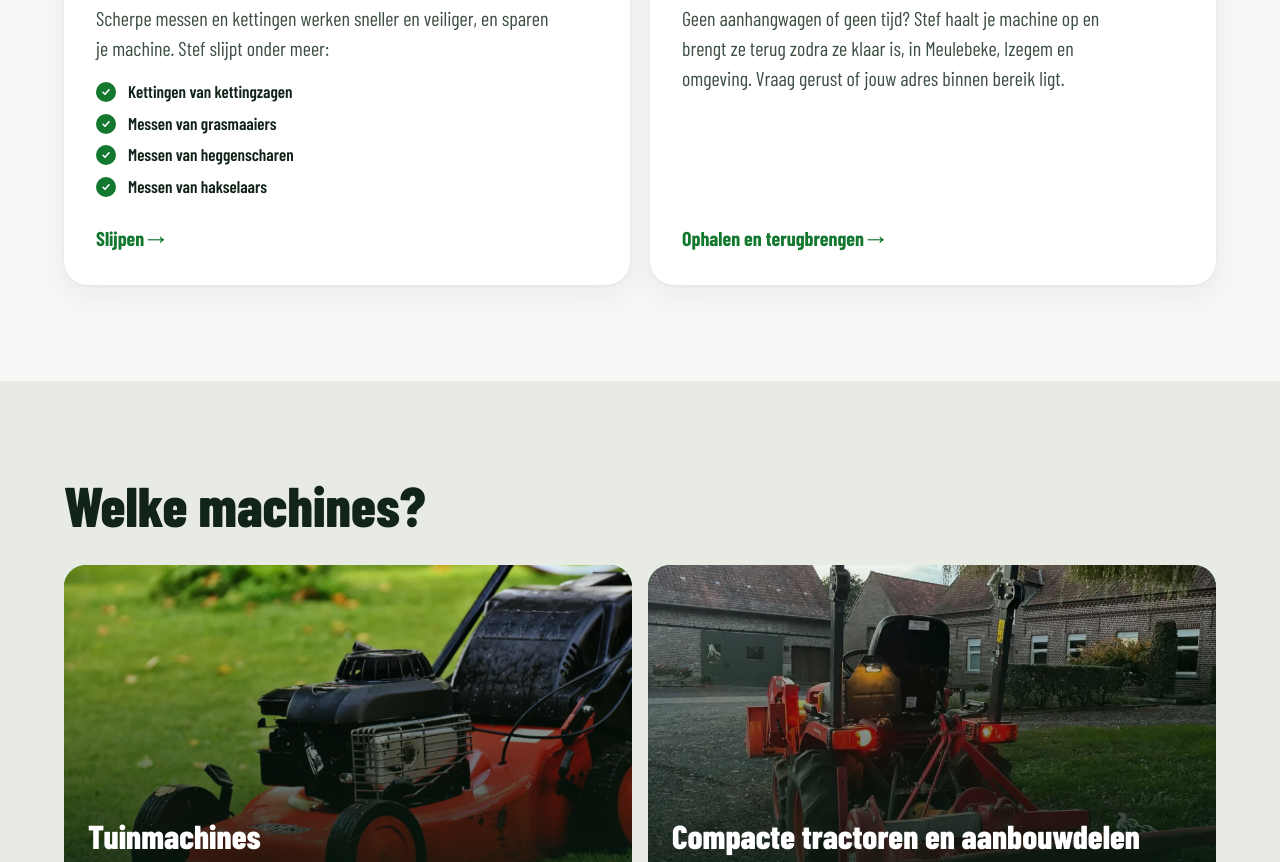
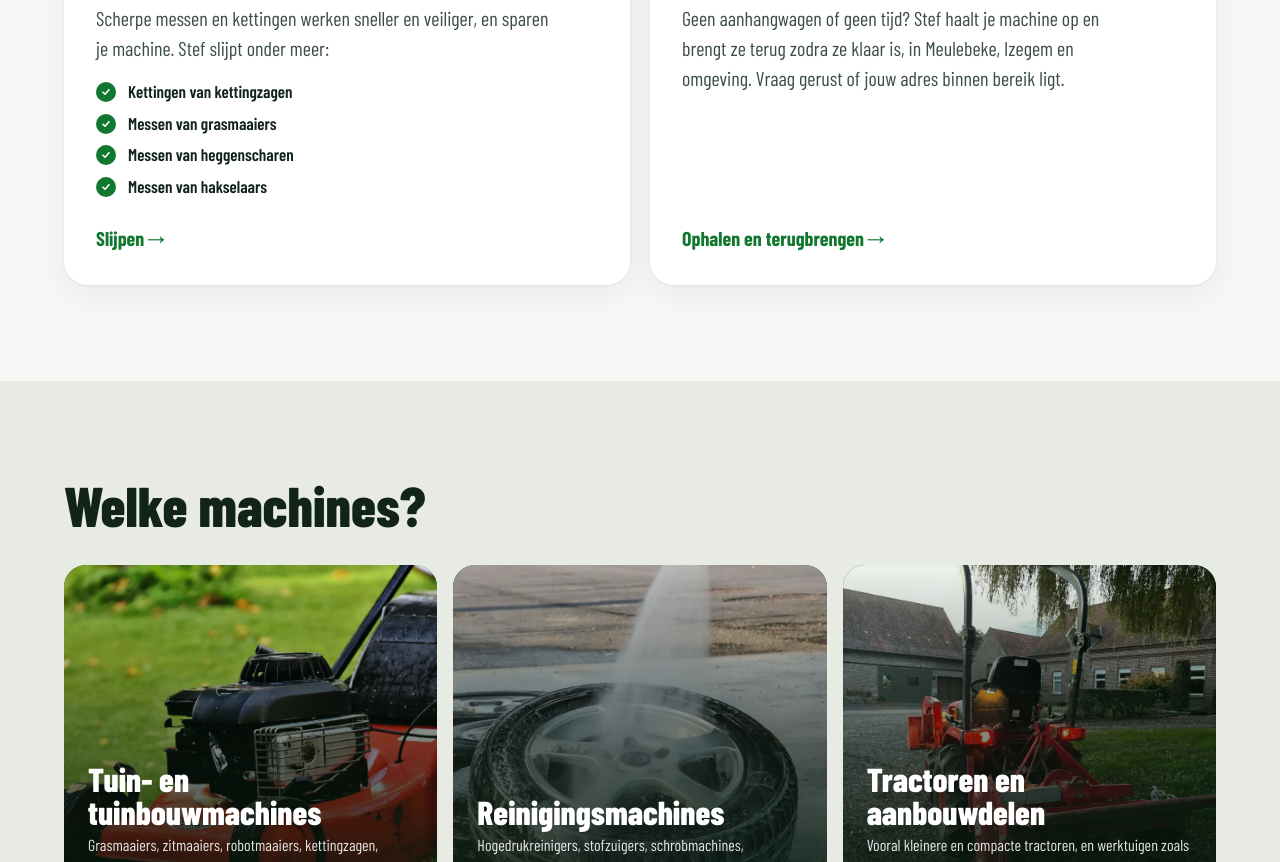
Before and after one commit to mathiasvancompernolle/steftanghe-website, a plain HTML site: page service.html in a window 1280 px wide. Shown: the part 1938-2800 px from the top of the page. Drawn offline with Linux system fonts and the light colour scheme.

Commit message:
Eenmanszaak in privacy/huurvoorwaarden; service ook voor reinigingsmachines en (vooral kleinere) tractoren
Co-Authored-By: Claude Opus 5.5 <noreply@anthropic.com>

```diff
--- a/css/style.css
+++ b/css/style.css
@@ -512,7 +512,8 @@ p { margin: 0; }
 .sv-dienst .dienst-link:hover span[aria-hidden] { transform: translateX(5px); }
 .sv-dienst:target { box-shadow: 0 0 0 4px var(--oranje), 0 10px 30px rgba(18,36,26,0.1); }
 
-.sv-machines { display: grid; grid-template-columns: 1fr 1fr; gap: 16px; }
+.sv-machines { display: grid; grid-template-columns: repeat(3, minmax(0, 1fr)); gap: 16px; }
+@media (max-width: 1100px) { .sv-machines { grid-template-columns: 1fr 1fr; } .sv-machines .cat-tegel:first-child { grid-column: 1 / -1 !important; } }
 @media (max-width: 760px) { .sv-machines { grid-template-columns: 1fr; } }
 .sv-machines .cat-tegel { min-height: 340px; grid-column: auto !important; }
 .sv-machines .cat-tegel picture { position: absolute; inset: 0; z-index: -2; }
--- a/js/i18n.js
+++ b/js/i18n.js
@@ -234,10 +234,10 @@
 
     // Service-pagina
     'meta.service.title': { nl: 'Service: onderhoud, herstelling en slijpdienst – Stef Tanghe', en: 'Service: maintenance, repair and sharpening – Stef Tanghe', fr: 'Atelier : entretien, réparation et affûtage – Stef Tanghe', de: 'Service: Wartung, Reparatur und Schleifdienst – Stef Tanghe' },
-    'meta.service.desc': { nl: 'Onderhoud, herstelling en slijpdienst voor tuinmachines en compacte tractoren in Meulebeke. Alle merken, ook Honda en Husqvarna. Ophalen en terugbrengen mogelijk.', en: 'Maintenance, repair and sharpening for garden machinery and compact tractors in Meulebeke. All brands, including Honda and Husqvarna. Collection and return available.', fr: 'Entretien, réparation et affûtage pour machines de jardin et tracteurs compacts à Meulebeke. Toutes marques, y compris Honda et Husqvarna. Enlèvement et retour possibles.', de: 'Wartung, Reparatur und Schleifdienst für Gartenmaschinen und Kompakttraktoren in Meulebeke. Alle Marken, auch Honda und Husqvarna. Abholung und Rückgabe möglich.' },
+    'meta.service.desc': { nl: "Onderhoud, herstelling en slijpdienst voor tuin- en reinigingsmachines en (compacte) tractoren in Meulebeke. Alle merken, ook Honda en Husqvarna. Ophalen en terugbrengen mogelijk.", en: "Maintenance, repair and sharpening for garden and cleaning machinery and (compact) tractors in Meulebeke. All brands, including Honda and Husqvarna. Collection and return available.", fr: "Entretien, réparation et affûtage pour machines de jardin et de nettoyage et tracteurs (compacts) à Meulebeke. Toutes marques, y compris Honda et Husqvarna. Enlèvement et retour possibles.", de: "Wartung, Reparatur und Schleifdienst für Garten- und Reinigungsmaschinen und (Kompakt-)Traktoren in Meulebeke. Alle Marken, auch Honda und Husqvarna. Abholung und Rückgabe möglich." },
     'sv.h1': { nl: 'Service', en: 'Service', fr: 'Atelier', de: 'Service' },
     'sv.onder': { nl: 'Onderhoud, herstelling en slijpdienst', en: 'Maintenance, repair and sharpening', fr: 'Entretien, réparation et affûtage', de: 'Wartung, Reparatur und Schleifdienst' },
-    'sv.intro': { nl: 'In de eigen werkplaats in Meulebeke houdt Stef je tuinmachines en compacte tractor in topconditie, waar je ze ook kocht.', en: 'In his own workshop in Meulebeke, Stef keeps your garden machinery and compact tractor in top condition, wherever you bought them.', fr: 'Dans son atelier à Meulebeke, Stef maintient vos machines de jardin et votre tracteur compact en parfait état, où que vous les ayez achetés.', de: 'In seiner eigenen Werkstatt in Meulebeke hält Stef Ihre Gartenmaschinen und Ihren Kompakttraktor in Topform, egal wo Sie sie gekauft haben.' },
+    'sv.intro': { nl: "In de eigen werkplaats in Meulebeke houdt Stef je tuin- en reinigingsmachines en je tractor in topconditie, waar je ze ook kocht.", en: "In his own workshop in Meulebeke, Stef keeps your garden and cleaning machinery and your tractor in top condition, wherever you bought them.", fr: "Dans son atelier à Meulebeke, Stef maintient vos machines de jardin et de nettoyage et votre tracteur en parfait état, où que vous les ayez achetés.", de: "In seiner eigenen Werkstatt in Meulebeke hält Stef Ihre Garten- und Reinigungsmaschinen und Ihren Traktor in Topform, egal wo Sie sie gekauft haben." },
     'sv.slijp': { nl: 'Slijpdienst', en: 'Sharpening', fr: 'Affûtage', de: 'Schleifdienst' },
     'sv.afhaal': { nl: 'Afhaaldienst', en: 'Pick-up service', fr: 'Enlèvement', de: 'Abholservice' },
     'sv.aanvragen': { nl: 'Service aanvragen', en: 'Request service', fr: 'Demander un service', de: 'Service anfragen' },
@@ -257,10 +257,12 @@
     'sv.s.l4': { nl: 'Messen van hakselaars', en: 'Chipper knives', fr: 'Couteaux de broyeur', de: 'Häckslermesser' },
     'sv.a.p': { nl: 'Geen aanhangwagen of geen tijd? Stef haalt je machine op en brengt ze terug zodra ze klaar is, in Meulebeke, Izegem en omgeving. Vraag gerust of jouw adres binnen bereik ligt.', en: 'No trailer or no time? Stef collects your machine and brings it back when it is ready, in Meulebeke, Izegem and the surrounding area. Feel free to ask whether your address is within reach.', fr: 'Pas de remorque ou pas le temps ? Stef vient chercher votre machine et la ramène une fois prête, à Meulebeke, Izegem et environs. N’hésitez pas à demander si votre adresse est dans la zone.', de: 'Kein Anhänger oder keine Zeit? Stef holt Ihre Maschine ab und bringt sie zurück, sobald sie fertig ist, in Meulebeke, Izegem und Umgebung. Fragen Sie ruhig, ob Ihre Adresse im Bereich liegt.' },
     'sv.m.t': { nl: 'Welke machines?', en: 'Which machines?', fr: 'Quelles machines ?', de: 'Welche Maschinen?' },
-    'sv.m.tuin': { nl: 'Tuinmachines', en: 'Garden machinery', fr: 'Machines de jardin', de: 'Gartenmaschinen' },
+    'sv.m.tuin': { nl: "Tuin- en tuinbouwmachines", en: "Garden and horticultural machinery", fr: "Machines de jardin et horticoles", de: "Garten- und Gartenbaumaschinen" },
     'sv.m.tuin.p': { nl: 'Grasmaaiers, zitmaaiers, robotmaaiers, kettingzagen, heggenscharen, bladblazers en meer.', en: 'Lawn mowers, ride-on and robotic mowers, chainsaws, hedge trimmers, leaf blowers and more.', fr: 'Tondeuses, autoportées, robots, tronçonneuses, taille-haies, souffleurs et plus.', de: 'Rasenmäher, Aufsitzmäher, Mähroboter, Kettensägen, Heckenscheren, Laubbläser und mehr.' },
-    'sv.m.tractor': { nl: 'Compacte tractoren en aanbouwdelen', en: 'Compact tractors and implements', fr: 'Tracteurs compacts et outils', de: 'Kompakttraktoren und Anbaugeräte' },
-    'sv.m.tractor.p': { nl: 'Kleine tractoren en werktuigen zoals frezen, klepelmaaiers en hakselaars.', en: 'Small tractors and implements such as tillers, flail mowers and chippers.', fr: 'Petits tracteurs et outils comme fraises, broyeurs à fléaux et broyeurs de branches.', de: 'Kleine Traktoren und Geräte wie Fräsen, Schlegelmäher und Häcksler.' },
+    'sv.m.reiniging': { nl: 'Reinigingsmachines', en: 'Cleaning machinery', fr: 'Machines de nettoyage', de: 'Reinigungsmaschinen' },
+    'sv.m.reiniging.p': { nl: 'Hogedrukreinigers, stofzuigers, schrobmachines, veegmachines en meer.', en: 'Pressure washers, vacuums, scrubbers, sweepers and more.', fr: 'Nettoyeurs haute pression, aspirateurs, autolaveuses, balayeuses et plus.', de: 'Hochdruckreiniger, Sauger, Scheuersaugmaschinen, Kehrmaschinen und mehr.' },
+    'sv.m.tractor': { nl: "Tractoren en aanbouwdelen", en: "Tractors and implements", fr: "Tracteurs et outils", de: "Traktoren und Anbaugeräte" },
+    'sv.m.tractor.p': { nl: "Vooral kleinere en compacte tractoren, en werktuigen zoals frezen, klepelmaaiers en hakselaars.", en: "Mainly smaller and compact tractors, plus implements such as tillers, flail mowers and chippers.", fr: "Surtout des tracteurs petits et compacts, et des outils comme fraises, broyeurs à fléaux et broyeurs de branches.", de: "Vor allem kleinere und Kompakttraktoren sowie Geräte wie Fräsen, Schlegelmäher und Häcksler." },
     'sv.z.t': { nl: 'Plan je beurt vóór het seizoen', en: 'Book your service before the season', fr: 'Planifiez l’entretien avant la saison', de: 'Wartung vor der Saison planen' },
     'sv.z.p': { nl: 'In het voorjaar is het druk. Breng je grasmaaier, zitmaaier of robotmaaier in de winter binnen, dan is hij klaar wanneer het gras begint te groeien.', en: 'Spring is busy. Bring in your mower, ride-on or robotic mower in winter and it will be ready when the grass starts growing.', fr: 'Le printemps est chargé. Apportez votre tondeuse, autoportée ou robot en hiver : elle sera prête quand l’herbe repoussera.', de: 'Im Frühjahr ist viel los. Bringen Sie Ihren Rasenmäher, Aufsitzmäher oder Mähroboter im Winter, dann ist er bereit, wenn das Gras wächst.' },
     'h.slijp': { nl: 'Slijpen', en: 'Sharpening', fr: 'Affûtage', de: 'Schleifen' },
--- a/service.html
+++ b/service.html
@@ -5,7 +5,7 @@
 <meta name="viewport" content="width=device-width, initial-scale=1">
 <title>Service: onderhoud, herstelling en slijpdienst – Stef Tanghe</title>
 <meta name="i18n-title" content="meta.service.title">
-<meta name="description" data-key="meta.service.desc" content="Onderhoud, herstelling en slijpdienst voor tuinmachines en compacte tractoren in Meulebeke. Alle merken, ook Honda en Husqvarna. Ophalen en terugbrengen mogelijk.">
+<meta name="description" data-key="meta.service.desc" content="Onderhoud, herstelling en slijpdienst voor tuin- en reinigingsmachines en (compacte) tractoren in Meulebeke. Alle merken, ook Honda en Husqvarna. Ophalen en terugbrengen mogelijk.">
 <meta name="robots" content="noindex, nofollow">
 <meta name="theme-color" content="#13782F">
 <link rel="icon" type="image/png" sizes="32x32" href="img/favicon-32.png">
@@ -74,7 +74,7 @@
           <h1 data-i18n="sv.h1">Service</h1>
           <p class="onder" data-i18n="sv.onder">Onderhoud, herstelling en slijpdienst</p>
         </div>
-        <p class="intro" data-i18n="sv.intro">In de eigen werkplaats in Meulebeke houdt Stef je tuinmachines en compacte tractor in topconditie, waar je ze ook kocht.</p>
+        <p class="intro" data-i18n="sv.intro">In de eigen werkplaats in Meulebeke houdt Stef je tuin- en reinigingsmachines en je tractor in topconditie, waar je ze ook kocht.</p>
       </div>
       <nav class="sv-keuze" aria-label="Diensten">
         <a href="#onderhoud"><span class="sv-keuze-icoon" aria-hidden="true"><svg width="26" height="26" viewBox="0 0 24 24" fill="none" stroke="currentColor" stroke-width="2" stroke-linecap="round" stroke-linejoin="round"><circle cx="12" cy="12" r="3"/><path d="M19.4 15a1.7 1.7 0 0 0 .3 1.8l.1.1a2 2 0 1 1-2.8 2.8l-.1-.1a1.7 1.7 0 0 0-1.8-.3 1.7 1.7 0 0 0-1 1.5V21a2 2 0 0 1-4 0v-.1A1.7 1.7 0 0 0 9 19.4a1.7 1.7 0 0 0-1.8.3l-.1.1a2 2 0 1 1-2.8-2.8l.1-.1a1.7 1.7 0 0 0 .3-1.8 1.7 1.7 0 0 0-1.5-1H3a2 2 0 0 1 0-4h.1A1.7 1.7 0 0 0 4.6 9a1.7 1.7 0 0 0-.3-1.8l-.1-.1a2 2 0 1 1 2.8-2.8l.1.1a1.7 1.7 0 0 0 1.8.3H9a1.7 1.7 0 0 0 1-1.5V3a2 2 0 0 1 4 0v.1a1.7 1.7 0 0 0 1 1.5 1.7 1.7 0 0 0 1.8-.3l.1-.1a2 2 0 1 1 2.8 2.8l-.1.1a1.7 1.7 0 0 0-.3 1.8V9a1.7 1.7 0 0 0 1.5 1H21a2 2 0 0 1 0 4h-.1a1.7 1.7 0 0 0-1.5 1z"/></svg></span><span data-i18n="nav.onderhoud">Onderhoud</span></a>
@@ -149,15 +149,22 @@
         <a class="cat-tegel" href="verkoop.html?cat=tuin" data-intern>
           <img src="img/verkoop/loopmaaiers-op-benzine.webp" alt="" loading="lazy">
           <span class="cat-tegel-tekst">
-            <span class="cat-tegel-naam" data-i18n="sv.m.tuin">Tuinmachines</span>
+            <span class="cat-tegel-naam" data-i18n="sv.m.tuin">Tuin- en tuinbouwmachines</span>
             <span class="cat-tegel-vb" data-i18n="sv.m.tuin.p">Grasmaaiers, zitmaaiers, robotmaaiers, kettingzagen, heggenscharen, bladblazers en meer.</span>
+          </span>
+        </a>
+        <a class="cat-tegel" href="verkoop.html?cat=reiniging" data-intern>
+          <img src="img/verkoop/schoonmaakmachines.webp" alt="" loading="lazy">
+          <span class="cat-tegel-tekst">
+            <span class="cat-tegel-naam" data-i18n="sv.m.reiniging">Reinigingsmachines</span>
+            <span class="cat-tegel-vb" data-i18n="sv.m.reiniging.p">Hogedrukreinigers, stofzuigers, schrobmachines, veegmachines en meer.</span>
           </span>
         </a>
         <a class="cat-tegel" href="verkoop.html?cat=aanbouw" data-intern>
           <picture><source srcset="img/frees.webp" type="image/webp"><img src="img/frees.jpg" alt="" loading="lazy"></picture>
           <span class="cat-tegel-tekst">
-            <span class="cat-tegel-naam" data-i18n="sv.m.tractor">Compacte tractoren en aanbouwdelen</span>
-            <span class="cat-tegel-vb" data-i18n="sv.m.tractor.p">Kleine tractoren en werktuigen zoals frezen, klepelmaaiers en hakselaars.</span>
+            <span class="cat-tegel-naam" data-i18n="sv.m.tractor">Tractoren en aanbouwdelen</span>
+            <span class="cat-tegel-vb" data-i18n="sv.m.tractor.p">Vooral kleinere en compacte tractoren, en werktuigen zoals frezen, klepelmaaiers en hakselaars.</span>
           </span>
         </a>
       </div>
```
Also changed, not shown: privacy.html (+2 -2 lines), voorwaarden.html (+1 -1 lines).
